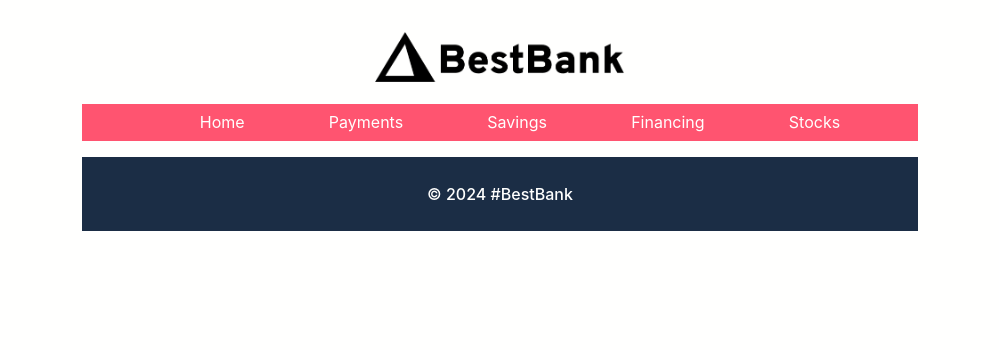
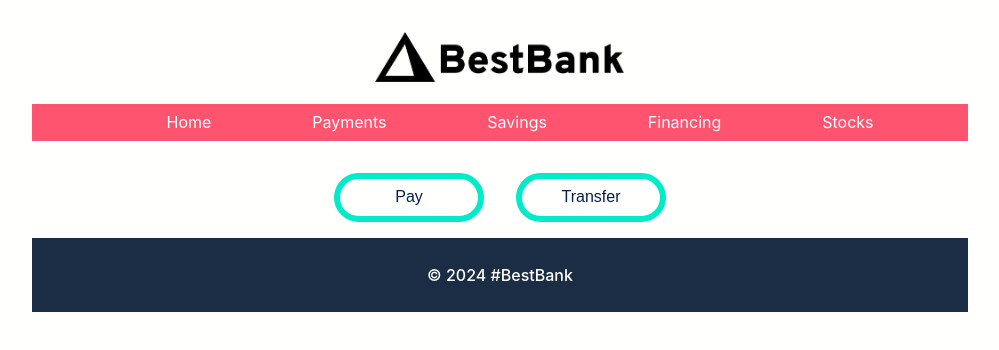
Before and after one commit to hennasingh/BestBank, a React (Vite) app: page / in a window 1280 px wide. Shown: the top 350 px of the page, without its empty margins (140-1139 px from the left). Built offline with nearby package versions, Linux system fonts and the light colour scheme; no server answers; the database is empty.

Commit message:
added homepage and initialized firebase

```diff
--- a/package.json
+++ b/package.json
@@ -10,6 +10,7 @@
     "preview": "vite preview"
   },
   "dependencies": {
+    "firebase": "^10.8.0",
     "react": "^18.2.0",
     "react-dom": "^18.2.0"
   },
--- a/src/App.css
+++ b/src/App.css
@@ -1,5 +1,4 @@
 #root {
-  max-width: 1280px;
   margin: 0 auto;
   padding: 2rem;
   text-align: center;
@@ -21,6 +20,20 @@
 
 nav {
   background-color: #ff5470;
+}
+
+/** Home */
+
+.action-btn {
+  width: 150px;
+  padding: 0.6em 0;
+  border:6px solid #00ebc7 ;
+  background-color: #fffffe;
+  color: #00214d;
+  font-size: medium;
+  margin:1em;
+  border-radius: 50px;
+
 }
 
 /** Footer  */
--- a/src/App.jsx
+++ b/src/App.jsx
@@ -1,12 +1,14 @@
 import './App.css'
 import Header from './components/Header'
 import Footer from './components/Footer'
+import Home from './components/Home'
 
 function App() {
 
   return (
     <>
     <Header />
+    <Home />
     <Footer />
     </>
   )
--- /dev/null
+++ b/src/api.js
@@ -0,0 +1,26 @@
+import { initializeApp } from "firebase/app";
+import { getFirestore, collection, getDocs } from "firebase/firestore/lite"
+
+const firebaseConfig = {
+  apiKey: "AIzaSyAWANTkIZOL8Rrg1q5cqar27z86reb9QXE",
+  authDomain: "bestbank-0224.firebaseapp.com",
+  projectId: "bestbank-0224",
+  storageBucket: "bestbank-0224.appspot.com",
+  messagingSenderId: "346645950269",
+  appId: "1:346645950269:web:e77801c1d81d0e99c2df54"
+};
+
+// Initialize Firebase
+const app = initializeApp(firebaseConfig);
+const db = getFirestore(app)
+
+const accountsCollectionRef = collection(db, "accounts")
+
+export async function getAccounts() {
+    const snapshot = await getDocs(accountsCollectionRef)
+   const accounts =  snapshot.docs.map(doc => ({
+        ...doc.data(),
+        id:doc.id
+    }))
+    return accounts
+}
--- /dev/null
+++ b/src/components/Home.jsx
@@ -0,0 +1,18 @@
+import React from 'react'
+import { getAccounts } from '../api'
+
+export default function Home() {
+
+    getAccounts()
+
+
+    return (
+        <div>
+            <div>
+                <button className="action-btn">Pay</button>
+                <button className="action-btn">Transfer</button>
+            </div>
+        </div>
+    )
+
+}
--- a/src/index.css
+++ b/src/index.css
@@ -3,10 +3,13 @@
   line-height: 1.5;
   font-weight: 400;
 }
+* {
+  box-sizing: border-box;
+}
 
 body {
   margin: 0 auto;
   min-height: 100vh;
-  max-width: 900px;
+  max-width: 1000px;
   background-color: #fffffe;
 }
```
Also changed, not shown: 1 other file (tests, documents, lock files or other folders).
